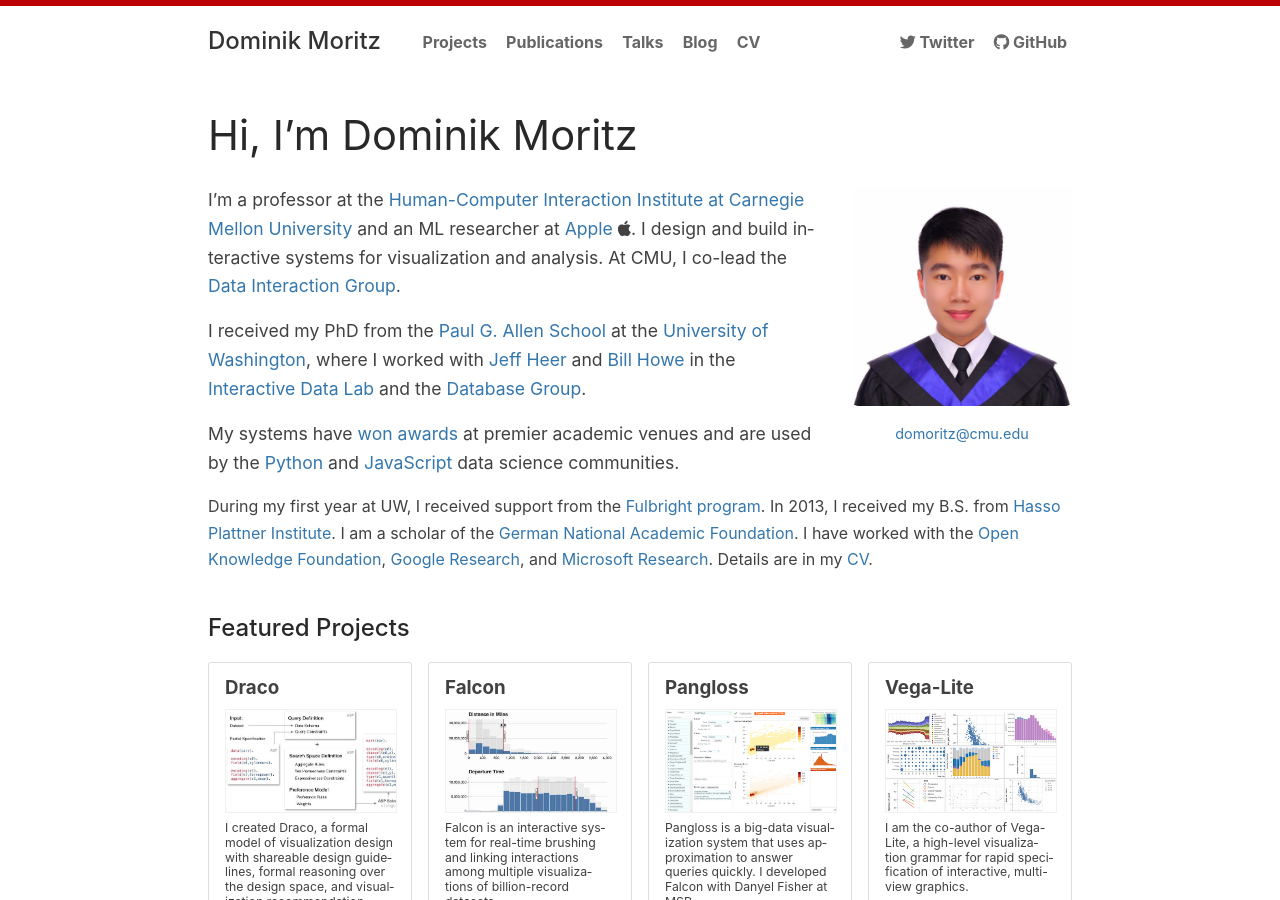
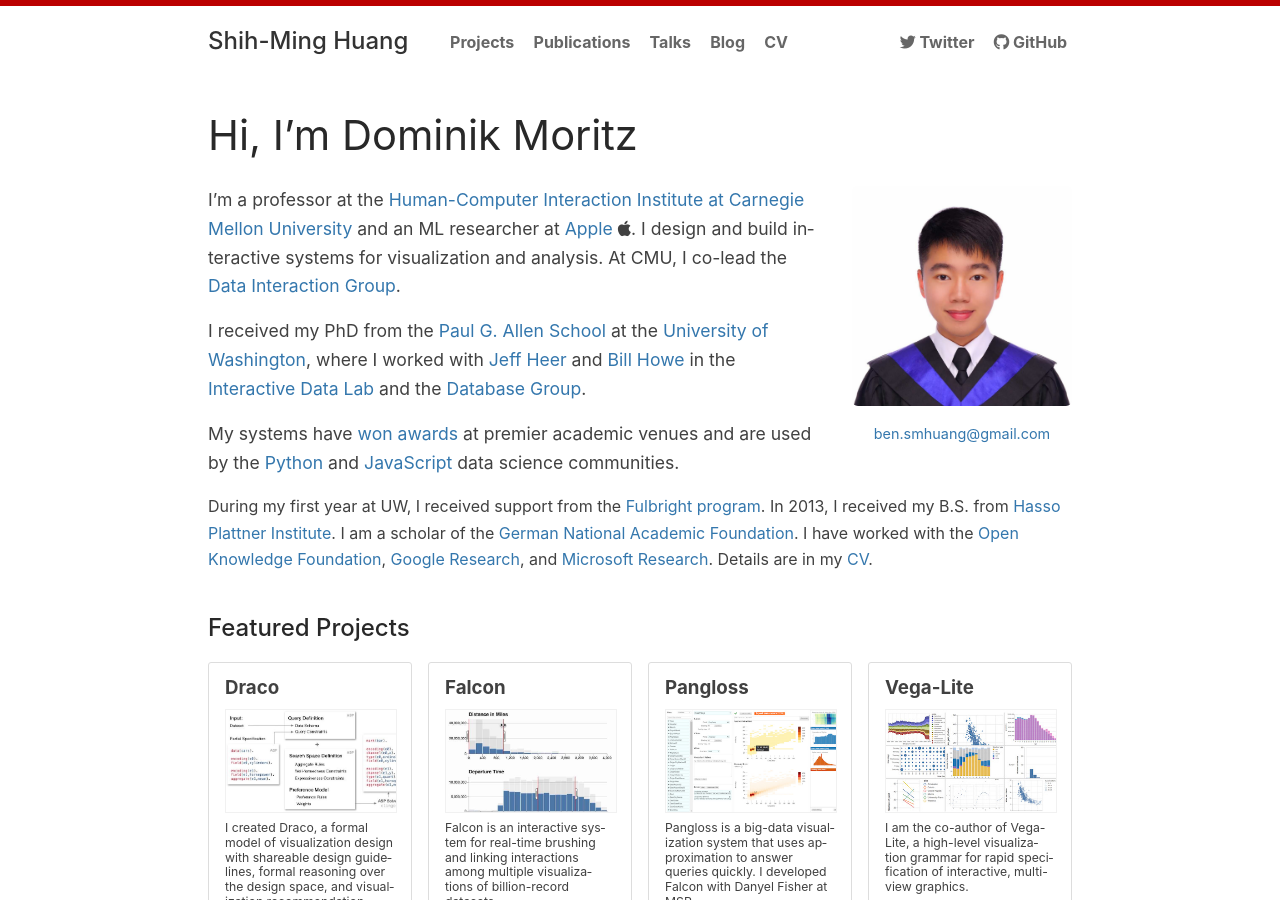
Before and after one commit to Shih-Ming/mypage, a Jekyll site: the page built from index.md, in a window 1280 px wide and 900 px high. Built offline with Jekyll 4.4.1, drawn with Linux system fonts in a browser that asks for light colours.

Commit message:
personal info

```diff
--- a/_config.yml
+++ b/_config.yml
@@ -1,6 +1,6 @@
 # Site settings
-title: Dominik Moritz
-email: domoritz@cmu.edu
+title: Shih-Ming Huang
+email: ben.smhuang@gmail.com
 description: > # this means to ignore newlines until "baseurl:"
    Professor at Carnegie Mellon University and Research Scientist at Apple. I create interactive data visualization and analysis tools. PhD from University of Washington.
 baseurl: "/mypage" # the subpath of your site, e.g. /blog
```
